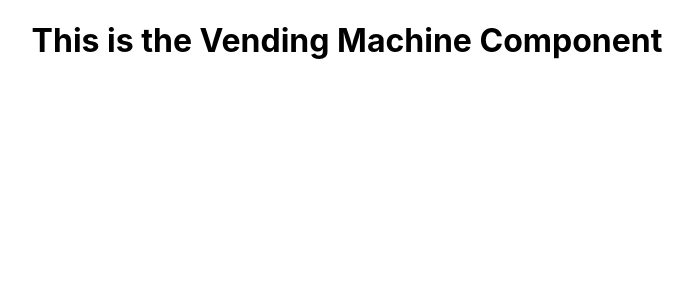
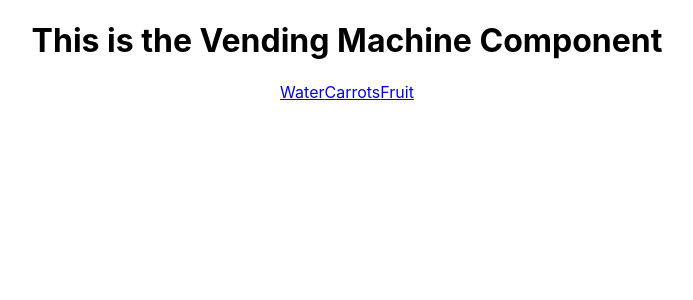
Before and after one commit to vanessanaja/vending-machine, a React (Create React App) app: page / in a window 1280 px wide. Shown: the top 300 px of the page, without its empty margins (293-986 px from the left). Built offline with nearby package versions, Linux system fonts and the light colour scheme.

Commit message:
add links

```diff
--- a/src/App.js
+++ b/src/App.js
@@ -9,10 +9,12 @@ import './App.css';
 function App() {
   return (
     <div className="App">
-      <Route exact path='/' render={() => <VendingMachine />} />
-      <Route exact path='/water' render={() => <Water/>} />
-      <Route exact path='/carrots' render={() => <Carrots />} />
-      <Route exact path='/fruit' render={() => <Fruit />} />
+      <Switch>
+        <Route exact path='/' render={() => <VendingMachine />} />
+        <Route exact path='/water' render={() => <Water/>} />
+        <Route exact path='/carrots' render={() => <Carrots />} />
+        <Route exact path='/fruit' render={() => <Fruit />} />
+      </Switch>
     </div>
   );
 }
--- a/src/VendingMachine.js
+++ b/src/VendingMachine.js
@@ -1,4 +1,5 @@
 import React, { Component } from 'react';
+import {Link} from 'react-router-dom';
 import Water from './Water';
 import Carrots from './Carrots';
 import Fruit from './Fruit'
@@ -11,9 +12,9 @@ class VendinMachine extends Component {
     return(
       <div className='Vending-Machine'>
         <h1>This is the Vending Machine Component</h1>
-        {/* <Water />
-        // <Carrots />
-        // <Fruit /> */}
+        <Link to='/water'>Water</Link>
+        <Link to='/carrots'>Carrots</Link>
+        <Link to='/fruit'>Fruit</Link>
       </div>
     )
   }
```
